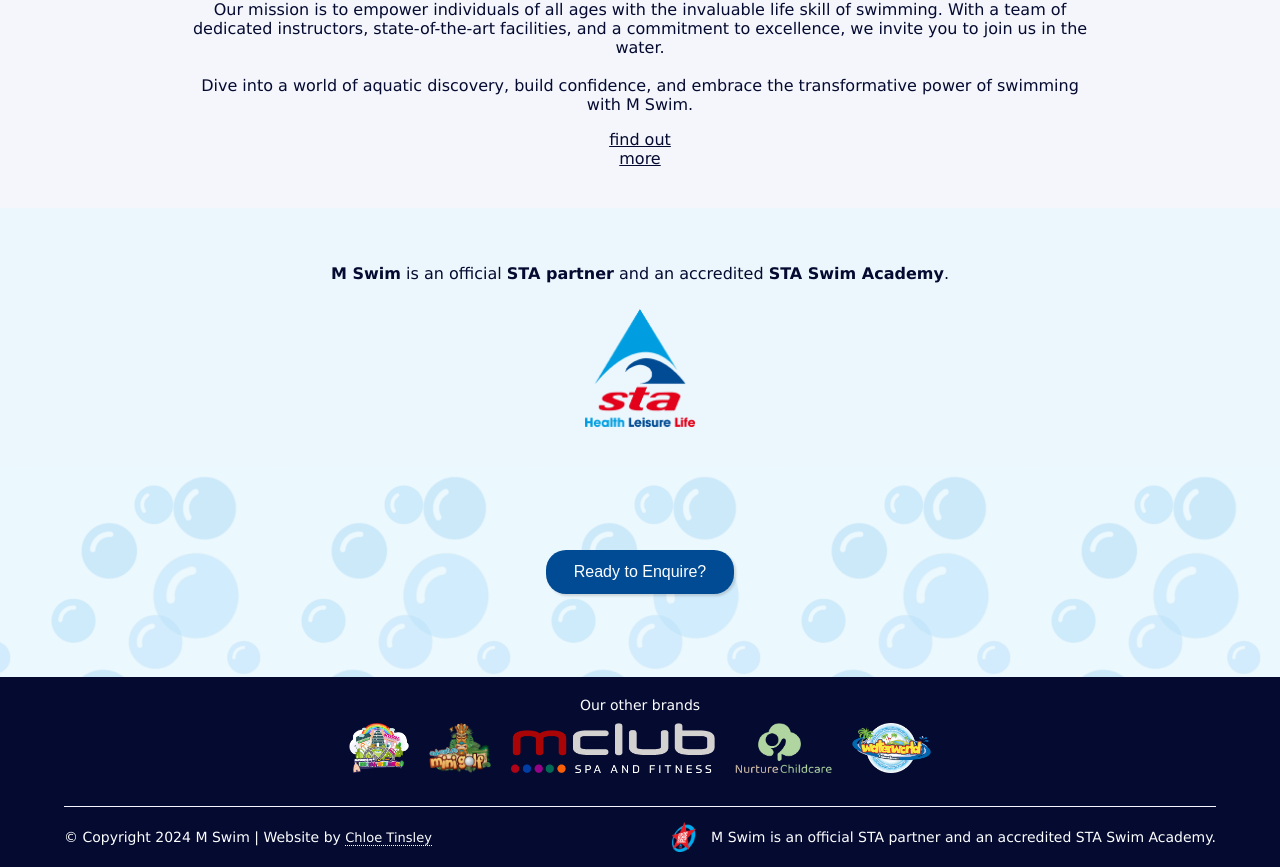
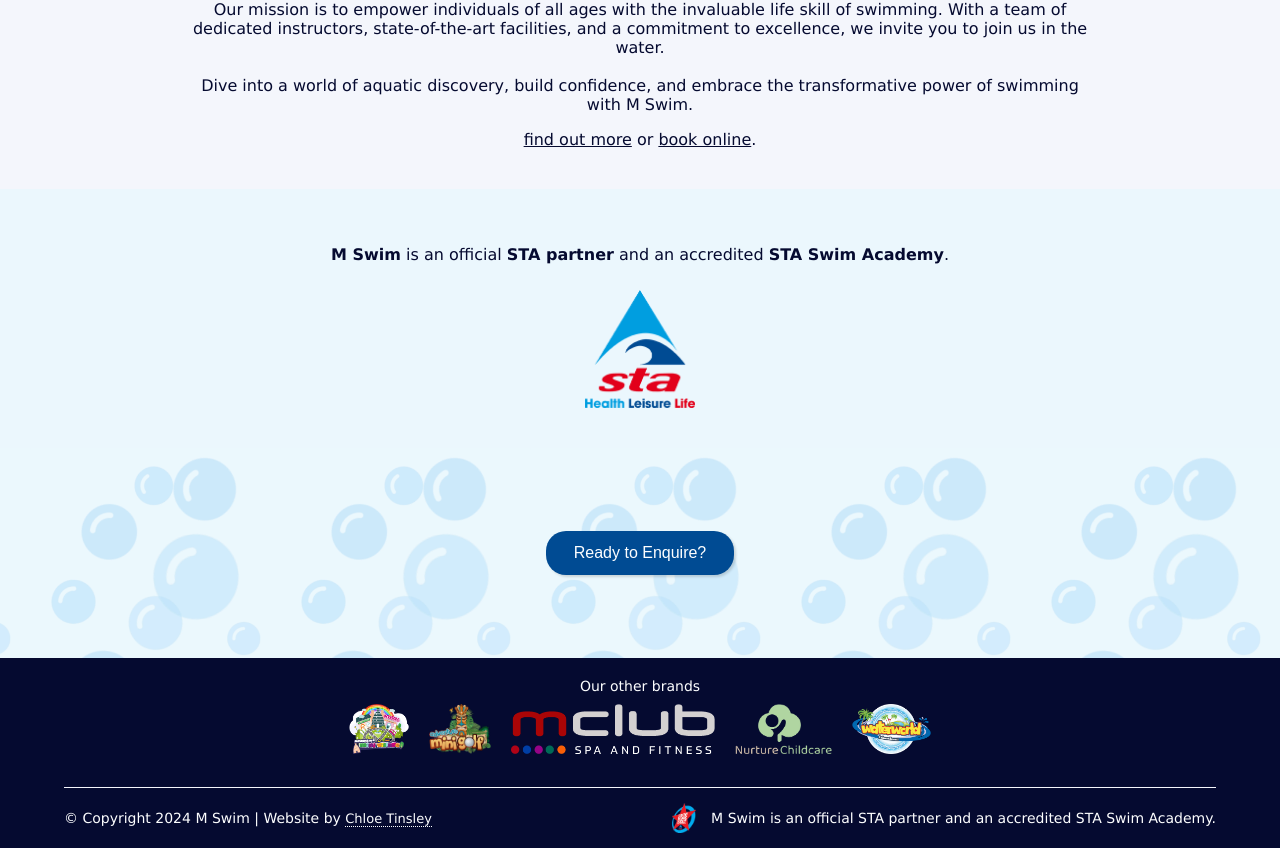
Before and after one commit to chloetinsley/m-swim, a Vue app: page / in a window 1280 px wide. Shown: the part 1152-2019 px from the top of the page. Built offline with nearby package versions, Linux system fonts and the light colour scheme.

Commit message:
addition of book online link

```diff
--- a/src/views/HomeView.vue
+++ b/src/views/HomeView.vue
@@ -68,7 +68,11 @@
         <br />Dive into a world of aquatic discovery, build confidence,
         and embrace the transformative power of swimming with M Swim.
       </p>
-      <RouterLink class="about-link" to="/about">find out more</RouterLink>
+      <div class="inline">
+        <RouterLink class="about-link" to="/about">find out more</RouterLink>
+        <p> or </p>
+        <a class="about-link" target="_blank" rel="noopener noreferrer" href="https://m-swim.soak.ly/#/online-booking">book online</a><p>.</p>
+      </div>
     </div>
     <div class="wrapper partner light-blue">
       <p>
@@ -83,6 +87,23 @@
 </template>
 
 <style scoped>
+.image-slice {
+  background-image: url('../assets/images/home/banner.webp');
+  background-position: top center;
+  background-repeat: no-repeat;
+  background-size: cover;
+  display: flex;
+  align-items: center;
+  align-self: center;
+  height: 50vh;
+  padding: 30px;
+  justify-content: center;
+  flex-direction: column;
+  color: white;
+  text-align: center;
+  opacity: 90%;
+  text-shadow: 0px 1px 4px #050a30;
+}
 .wrapper {
   text-align: center;
   padding: 40px 15%;
@@ -91,23 +112,7 @@
   text-shadow: 0px 1px 4px #ebf7fd;
   padding-bottom: 15px;
 }
-.image-slice {
-  display: flex;
-  align-items: center;
-  align-self: center;
-  height: 50vh;
-  padding: 30px;
-  background-image: url('../assets/images/home/banner.webp');
-  background-position: top center;
-  background-repeat: no-repeat;
-  background-size: cover;
-  justify-content: center;
-  flex-direction: column;
-  color: white;
-  text-align: center;
-  opacity: 90%;
-  text-shadow: 0px 1px 4px #050a30;
-}
+
 .image-slice h1 {
   font-size: 3em;
 }
@@ -117,11 +122,14 @@
 .rows {
   flex-direction: column;
 }
+.inline, .inline p {
+  display: inline;
+}
 .about-link {
   text-decoration: #050a30 underline;
   color: #050a30;
   padding: 0;
-  width: 105px;
+  /* width: 105px; */
   margin: 0 auto;
 }
 .location-block {
```
